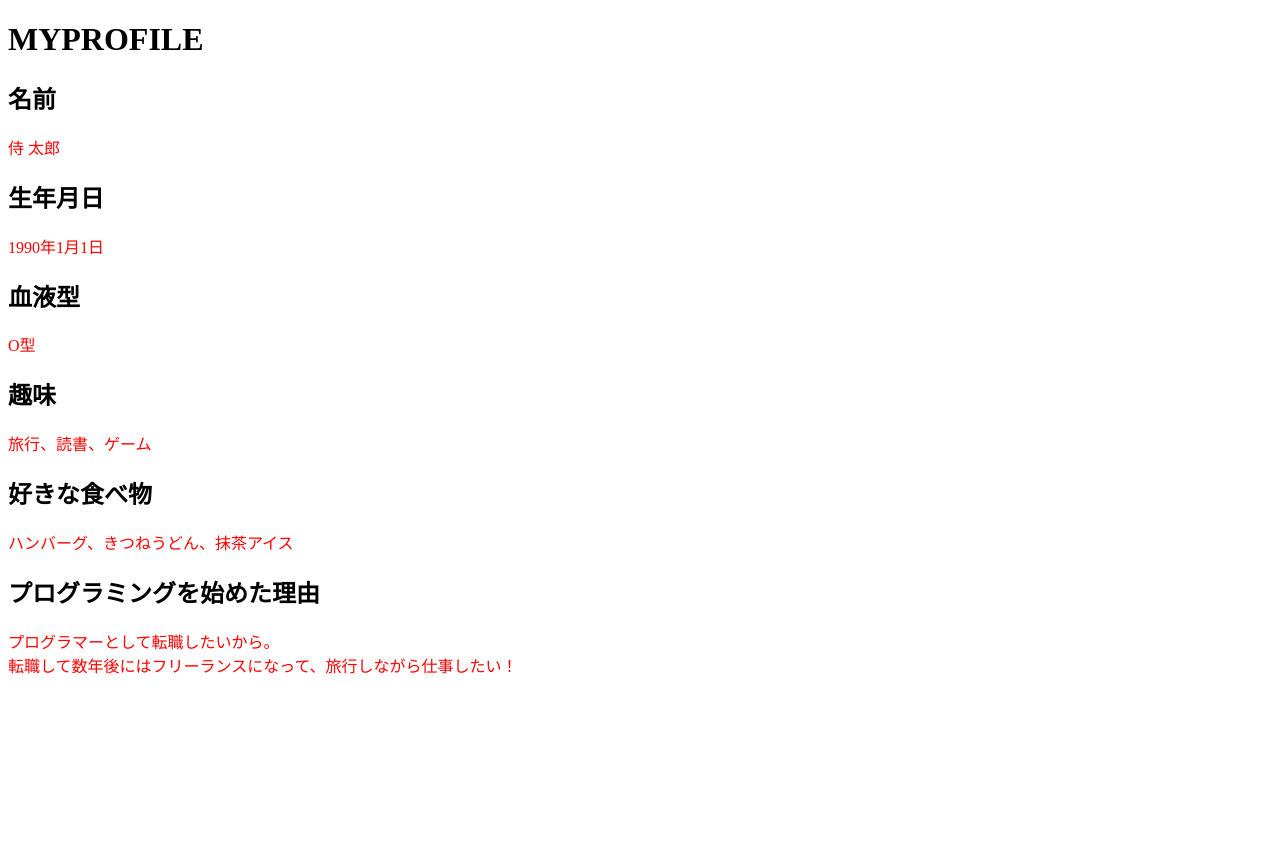
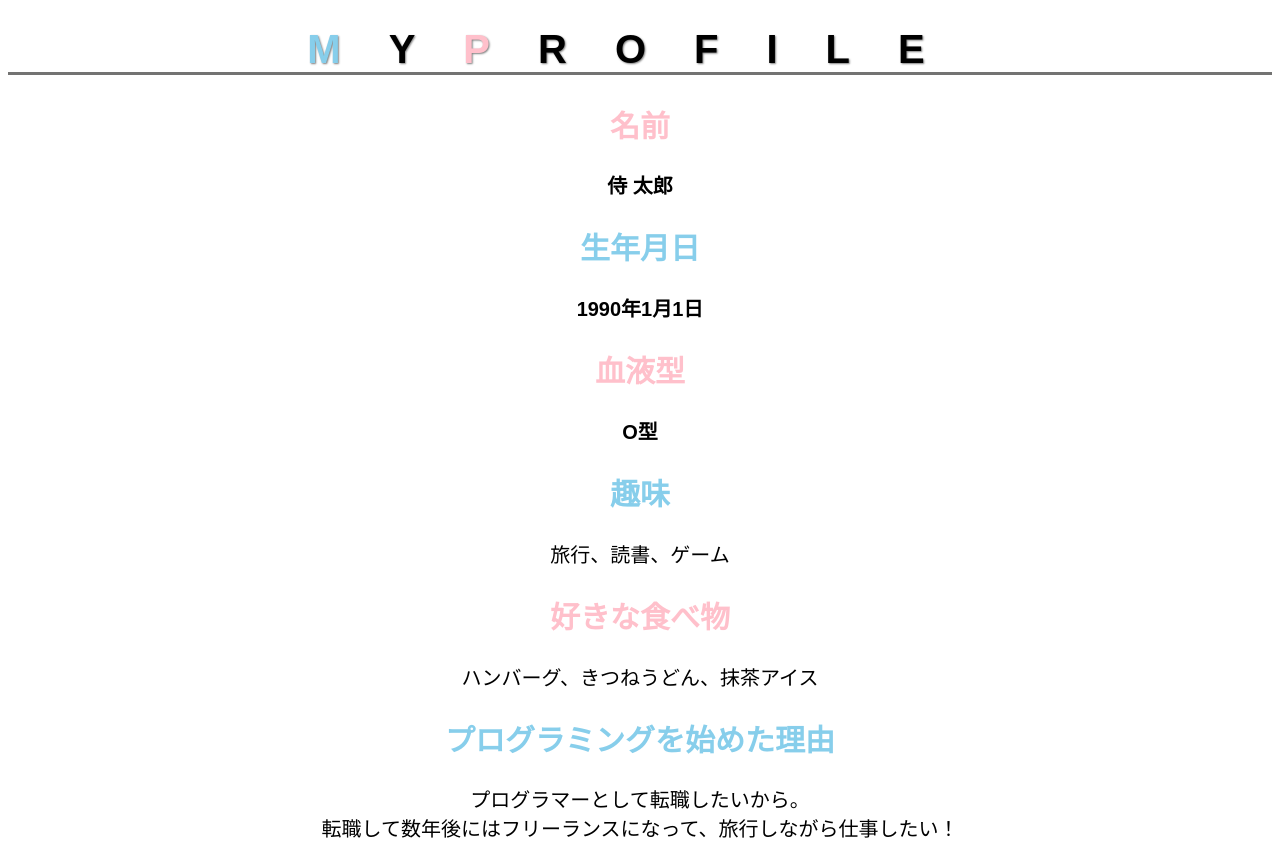
Before and after one commit to Mori-lab2705/html-css-basic-kadai, a plain HTML site: page kadai_014/kadai_014.html in a window 1280 px wide. Before the commit the page ends 800 px from the top, so only its background shows below. Drawn offline with Linux system fonts and the light colour scheme.

Commit message:
Update style.css

```diff
--- a/kadai_014/style.css
+++ b/kadai_014/style.css
@@ -1,2 +1,32 @@
-p {color:red
-}
+.text-pink {
+    color: pink;
+  }
+  .text-skyblue {
+    color: skyblue;
+  }
+  .text-center {
+    text-align: center;
+  }
+  body {
+    font-family: "Arial", "Meiryo", sans-serif;
+  }
+  .google-fonts {
+    font-family: "Noto Sans JP", sans-serif;
+  }
+  html {
+    font-size: 20px;
+  }
+  h1 {
+    font-size: 2em;
+  }
+  .decoration {
+    letter-spacing: 1.2em;
+ }
+ .decoration {
+    text-shadow: 1px 1px 2px gray;
+ }
+ .decoration {
+    border-bottom:solid 3px rgb(115, 115, 114);
+ }
+ .child {font-weight: bold;
+ }
```
